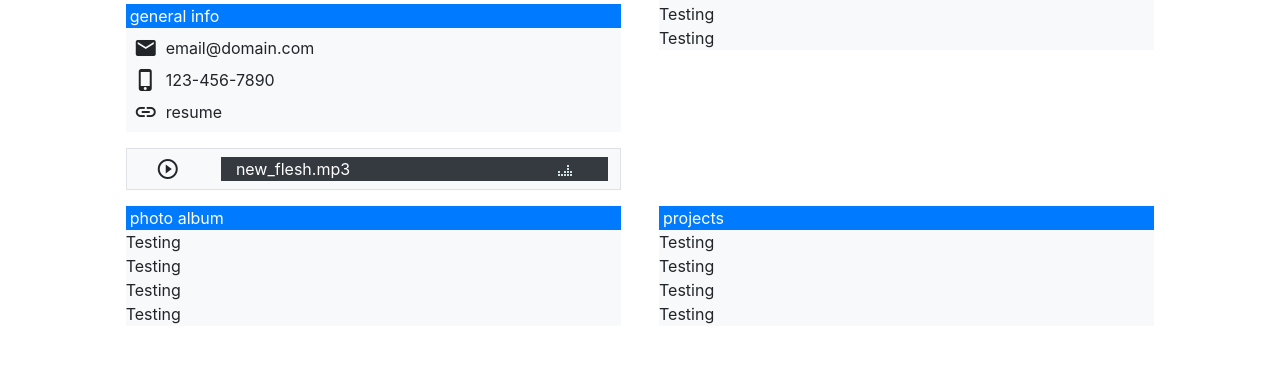
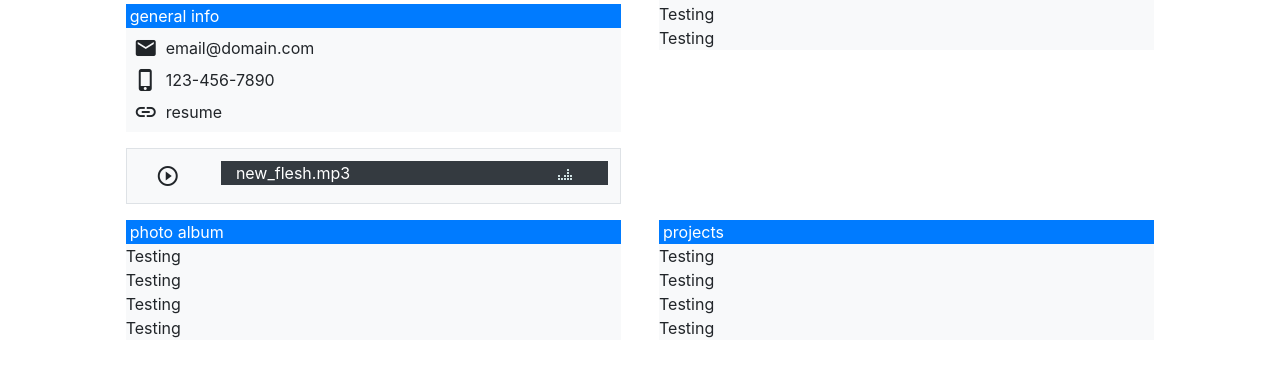
Before and after one commit to rodrmig/rodrmig.github.io, a plain HTML site: page index.html in a window 1280 px wide. Shown: the part 324-700 px from the top of the page. Drawn offline with nearby package versions, Linux system fonts and the light colour scheme.

Commit message:
Updated Music Player v3

```diff
--- a/index.html
+++ b/index.html
@@ -14,7 +14,7 @@
 	<script src="https://cdnjs.cloudflare.com/ajax/libs/popper.js/1.14.3/umd/popper.min.js"></script>
 	<script src="https://stackpath.bootstrapcdn.com/bootstrap/4.1.1/js/bootstrap.min.js"></script>
 
-	<script src="mp_plugin_v1.1/mp_javascript/music_player_js.js"></script>
+	<script src="mp_plugin_v1.3/mp_javascript/music_player_js.js"></script>
 <!-- < Javascript Files -->
 
 <title>Miguel J Rodriguez</title>
--- a/mp_plugin_v1.1/mp_javascript/music_player_js.js
+++ b/mp_plugin_v1.3/mp_javascript/music_player_js.js
@@ -1,4 +1,4 @@
-var mp_version      = 'mp_plugin_v1.1';
+var mp_version      = 'mp_plugin_v1.3';
 
 function setupMusicPlayer(musicPlayerDivID, audioFileName)
 {
@@ -15,11 +15,11 @@ function setupMusicPlayer(musicPlayerDivID, audioFileName)
 		musicPlayerHTML = musicPlayerHTML + '	</audio>\n';
 		musicPlayerHTML = musicPlayerHTML + '	<!-- Row: Music Player Buttons -->\n';
 		musicPlayerHTML = musicPlayerHTML + '	<div class="col-2 col-sm-2 d-flex justify-content-center align-self-center p-2 bg-light">\n';
-		musicPlayerHTML = musicPlayerHTML + '		<i id="musicPlayerButton" class="material-icons">play_circle_outline</i>\n';
+		musicPlayerHTML = musicPlayerHTML + '		<i id="musicPlayerButton" class="material-icons btn">play_circle_outline</i>\n';
 		musicPlayerHTML = musicPlayerHTML + '	</div>\n';
 		musicPlayerHTML = musicPlayerHTML + '	<!-- Row: Music Player Info -->\n';
 		musicPlayerHTML = musicPlayerHTML + '	<div id="musicPlayerInfo" class="col-10 col-sm-10 p-2 bg-light">\n';
-		musicPlayerHTML = musicPlayerHTML + '		<div class="row mx-1 bg-dark">\n';
+		musicPlayerHTML = musicPlayerHTML + '		<div class="row m-1 bg-dark">\n';
 		musicPlayerHTML = musicPlayerHTML + '			<div class="col-10 col-sm-10 text-white">\n';
 		musicPlayerHTML = musicPlayerHTML + '				<span id="songName">'+audioFileName+'</span>\n';
 		musicPlayerHTML = musicPlayerHTML + '			</div>\n';
```
Also changed, not shown: mp_plugin_v1.3/mp_icons/audio_eq_pause.png (renamed from mp_plugin_v1.1/mp_icons/audio_eq_pause.png), mp_plugin_v1.3/mp_icons/audio_eq_play.gif (renamed from mp_plugin_v1.1/mp_icons/audio_eq_play.gif), mp_plugin_v1.3/read_me.txt (renamed from mp_plugin_v1.1/read_me.txt), 6 other files.
